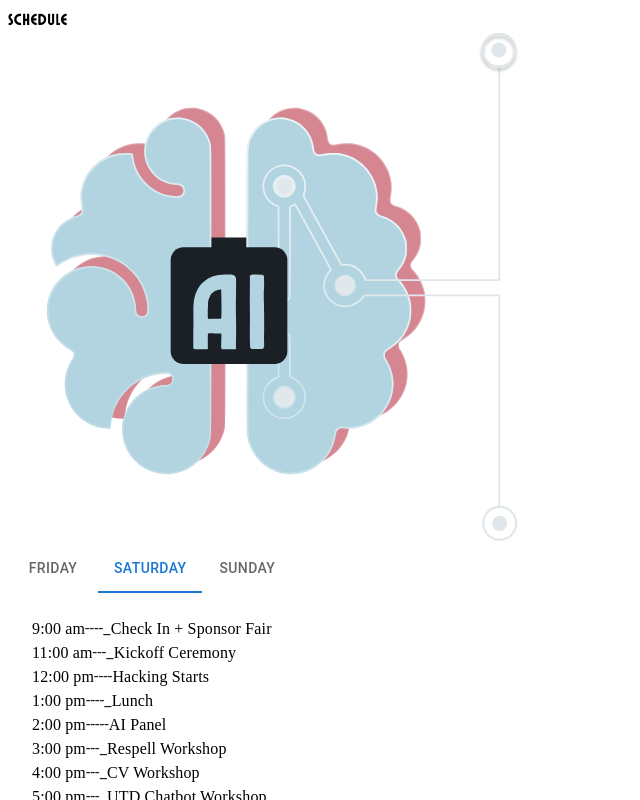
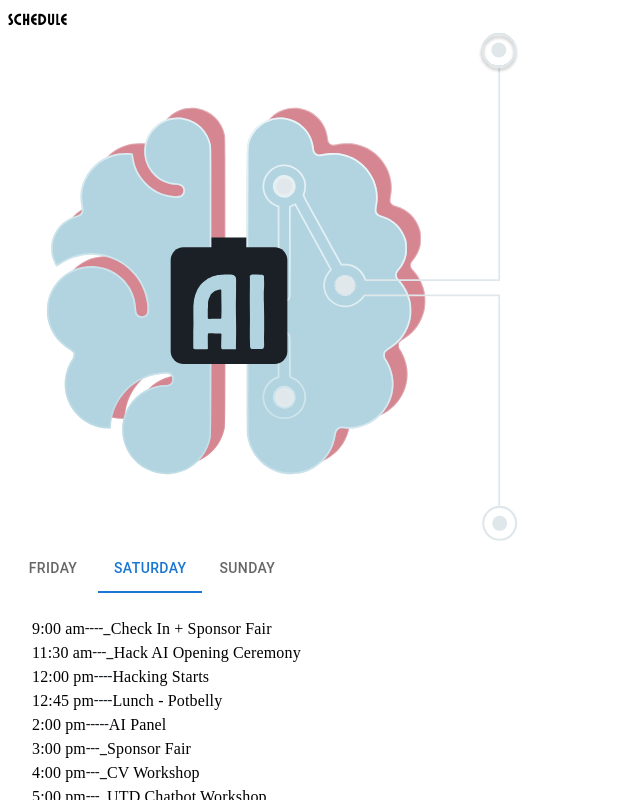
Before and after one commit to sherwin-valan/hackai-2024, a Next.js app: page /Schedule in a window 1280 px wide. Both pictures are taken after a click on the tab "SATURDAY". Shown: the top 800 px of the page, without its empty margins (0-640 px from the left). Built offline with nearby package versions, Linux system fonts and the light colour scheme.

Commit message:
update schedule

```diff
--- a/pages/Schedule.tsx
+++ b/pages/Schedule.tsx
@@ -66,13 +66,13 @@ function Schedule()
                     </Grid>
                     <Grid container alignItems="center">
                         <Typography fontFamily={"var(--hind)"} className="text-xl md:text-1xl pb-2">
-                            11:00 am
+                            11:30 am
                         </Typography>
                         <Typography style={{ color: "#1A2025" }} className="text-xl md:text-1xl pb-2">
                             ---_
                         </Typography>
                         <Typography fontFamily={"var(--hind)"} className="text-xl md:text-1xl pb-2">
-                            Kickoff Ceremony
+                            Hack AI Opening Ceremony
                         </Typography>
                     </Grid>
                     <Grid container alignItems="center">
@@ -88,13 +88,13 @@ function Schedule()
                     </Grid>
                     <Grid container alignItems="center">
                         <Typography fontFamily={"var(--hind)"} className="text-xl md:text-1xl pb-2">
-                            1:00 pm
+                            12:45 pm
                         </Typography>
                         <Typography style={{ color: "#1A2025" }} className="text-xl md:text-1xl pb-2">
-                            ----_
+                            ----
                         </Typography>
                         <Typography fontFamily={"var(--hind)"} className="text-xl md:text-1xl pb-2">
-                            Lunch
+                            Lunch - Potbelly
                         </Typography>
                     </Grid>
                     <Grid container alignItems="center">
@@ -116,7 +116,7 @@ function Schedule()
                             ---_
                         </Typography>
                         <Typography fontFamily={"var(--hind)"} className="text-xl md:text-1xl pb-2">
-                            Respell Workshop
+                            Sponsor Fair
                         </Typography>
                     </Grid>
                     <Grid container alignItems="center">
@@ -143,24 +143,13 @@ function Schedule()
                     </Grid>
                     <Grid container alignItems="center">
                         <Typography fontFamily={"var(--hind)"} className="text-xl md:text-1xl pb-2">
-                            6:00 pm
+                            7:00 pm
                         </Typography>
                         <Typography style={{ color: "#1A2025" }} className="text-xl md:text-1xl pb-2">
                             ---_
                         </Typography>
                         <Typography fontFamily={"var(--hind)"} className="text-xl md:text-1xl pb-2">
-                            Dinner
-                        </Typography>
-                    </Grid>
-                    <Grid container alignItems="center">
-                        <Typography fontFamily={"var(--hind)"} className="text-xl md:text-1xl pb-2">
-                            7:00 pm
-                        </Typography>
-                        <Typography style={{ color: "#1A2025" }} className="text-xl md:text-1xl pb-2">
-                            -----
-                        </Typography>
-                        <Typography fontFamily={"var(--hind)"} className="text-xl md:text-1xl pb-2">
-                        Diagflow Workshop
+                            Dinner - Genghis Grill
                         </Typography>
                     </Grid>
                     <Grid container alignItems="center">
@@ -168,32 +157,21 @@ function Schedule()
                             8:00 pm
                         </Typography>
                         <Typography style={{ color: "#1A2025" }} className="text-xl md:text-1xl pb-2">
-                            ---_
+                            -----
                         </Typography>
                         <Typography fontFamily={"var(--hind)"} className="text-xl md:text-1xl pb-2">
-                            Factions Minigames
+                            Diagflow Workshop
                         </Typography>
                     </Grid>
                     <Grid container alignItems="center">
                         <Typography fontFamily={"var(--hind)"} className="text-xl md:text-1xl pb-2">
-                            9:00 pm
-                        </Typography>
-                        <Typography style={{ color: "#1A2025" }} className="text-xl md:text-1xl pb-2">
-                            ---_
-                        </Typography>
-                        <Typography fontFamily={"var(--hind)"} className="text-xl md:text-1xl pb-2">
-                            Mystery Game
-                        </Typography>
-                    </Grid>
-                    <Grid container alignItems="center">
-                        <Typography fontFamily={"var(--hind)"} className="text-xl md:text-1xl pb-2">
-                            11:00 pm
+                            10:00 pm
                         </Typography>
                         <Typography style={{ color: "#1A2025" }} className="text-xl md:text-1xl pb-2">
                             --_
                         </Typography>
                         <Typography fontFamily={"var(--hind)"} className="text-xl md:text-1xl pb-2">
-                            Late Night Snack
+                            Late Night Snack - Insomnia
                         </Typography>
                     </Grid>
                 </TabPanel>
@@ -211,7 +189,7 @@ function Schedule()
                     </Grid>
                     <Grid container alignItems="center">
                         <Typography fontFamily={"var(--hind)"} className="text-xl md:text-1xl pb-2">
-                            8:00 am
+                            9:00 am
                         </Typography>
                         <Typography style={{ color: "#1A2025" }} className="text-xl md:text-1xl pb-2">
                             ---_
```
